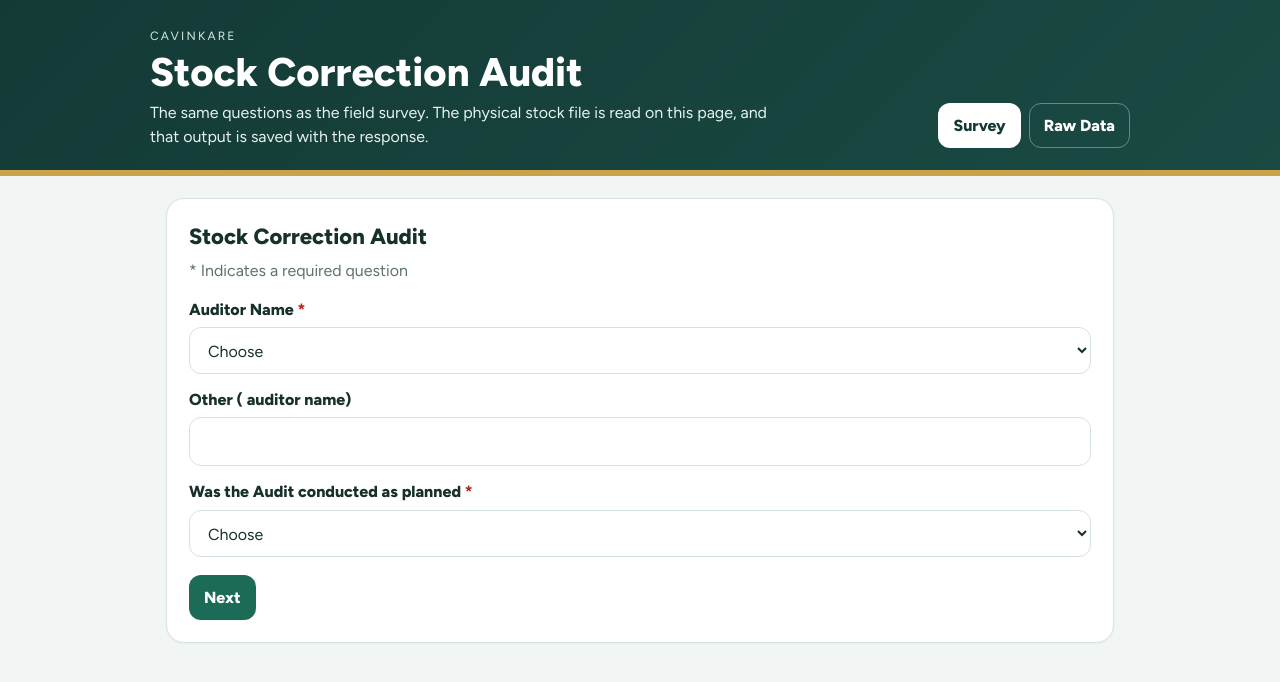
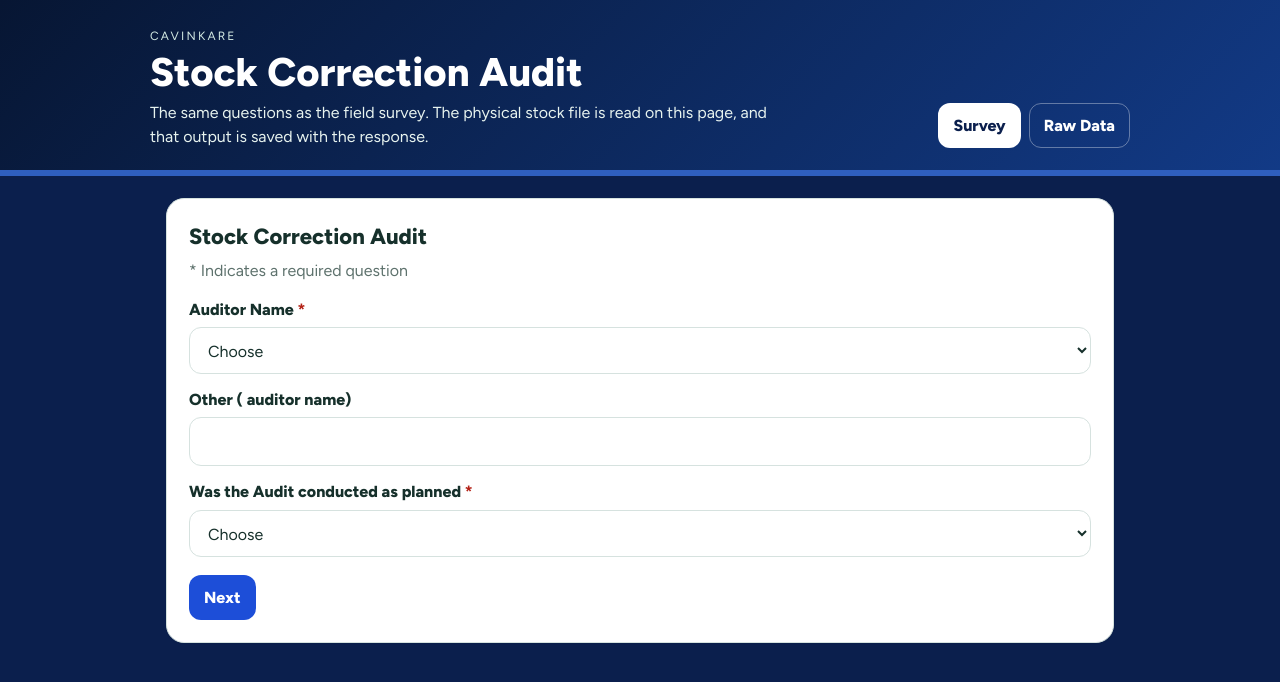
Before and after one commit to cavinkarecia/Stock-Audit-FLD, a plain HTML site: page survey/public/survey.html in a window 1280 px wide. Drawn offline with Linux system fonts and the light colour scheme.

Commit message:
Use a dark blue background on the stock correction survey.
Co-authored-by: Cursor <cursoragent@cursor.com>

```diff
--- a/survey/public/survey.html
+++ b/survey/public/survey.html
@@ -7,10 +7,10 @@
 <link rel="stylesheet" href="https://fonts.googleapis.com/css2?family=Figtree:wght@400;600;800&display=swap">
 <script src="https://cdnjs.cloudflare.com/ajax/libs/xlsx/0.18.5/xlsx.full.min.js"></script>
 <style>
-:root{--bg:#f1f5f4;--ink:#16302b;--mut:#5e726d;--line:#d6e2df;--acc:#1b6b57;--gold:#c9a24a;--card:#fff;--bad:#9d2c2c;--ok:#176b3a}
+:root{--bg:#0b1f4d;--ink:#16302b;--mut:#5e726d;--line:#d6e2df;--acc:#1d4ed8;--gold:#8eb4ff;--card:#fff;--bad:#9d2c2c;--ok:#176b3a}
 *{box-sizing:border-box}
 body{margin:0;background:var(--bg);color:var(--ink);font:16px/1.45 Figtree,system-ui,sans-serif}
-header{background:linear-gradient(135deg,#143a36,#1a4a43);color:#fff;border-bottom:6px solid var(--gold);padding:28px 20px 22px}
+header{background:linear-gradient(135deg,#071633,#123a86);color:#fff;border-bottom:6px solid #2f5fbf;padding:28px 20px 22px}
 .wrap{max-width:980px;margin:0 auto}
 header .wrap{display:flex;justify-content:space-between;gap:18px;align-items:flex-end;flex-wrap:wrap}
 .eb{letter-spacing:.18em;text-transform:uppercase;font-size:12px;margin:0 0 6px;color:#d5ebe4}
@@ -19,7 +19,7 @@ header p{margin:8px 0 0;max-width:640px;color:#e7f3ef}
 nav{display:flex;gap:8px}
 nav button,button,.linkish{font:inherit;font-weight:700;border-radius:12px;border:1px solid transparent;padding:10px 14px;cursor:pointer}
 nav button{background:transparent;color:#fff;border-color:rgba(255,255,255,.35)}
-nav button.on{background:#fff;color:#143a36}
+nav button.on{background:#fff;color:#0b1f4d}
 main{max-width:980px;margin:0 auto;padding:22px 16px 64px}
 .card{background:var(--card);border:1px solid var(--line);border-radius:18px;padding:22px;box-shadow:0 1px 2px rgba(20,50,45,.04)}
 h2{margin:0 0 6px;font-size:22px}
```
